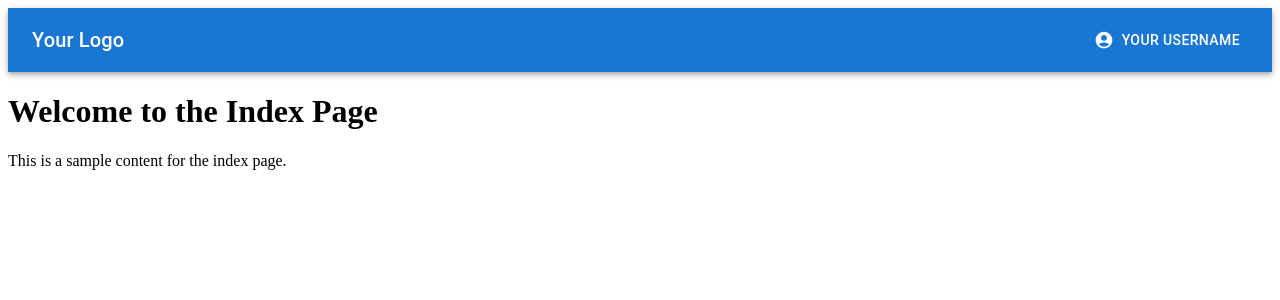
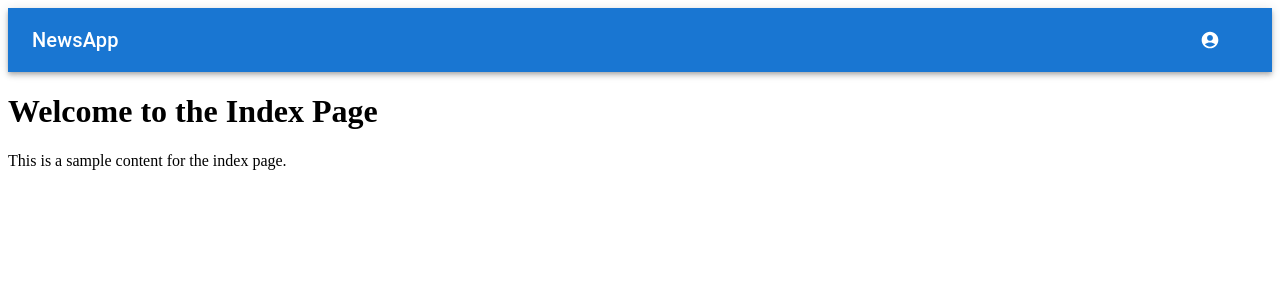
Before and after one commit to mehmetali10/Personalized-News-Feed, a React (Vite) app in the folder frontend/: page / in a window 1280 px wide. Shown: the top 300 px of the page. Built offline with nearby package versions, Linux system fonts and the light colour scheme; sample sign-in values are in the browser's storage.

Commit message:
customize navbar

```diff
--- a/frontend/src/components/Navbar.tsx
+++ b/frontend/src/components/Navbar.tsx
@@ -23,7 +23,7 @@ const Navbar = () => {
       <Toolbar>
 
         <Typography variant="h6" component="div" sx={{ flexGrow: 1 }}>
-          Your Logo
+          NewsApp
         </Typography>
         <div>
           <Button
@@ -31,7 +31,7 @@ const Navbar = () => {
             startIcon={<AccountCircleIcon />}
             onClick={handleMenuClick}
           >
-            Your Username
+            {localStorage.getItem("firstName")}
           </Button>
           <Menu
             anchorEl={anchorEl}
```
